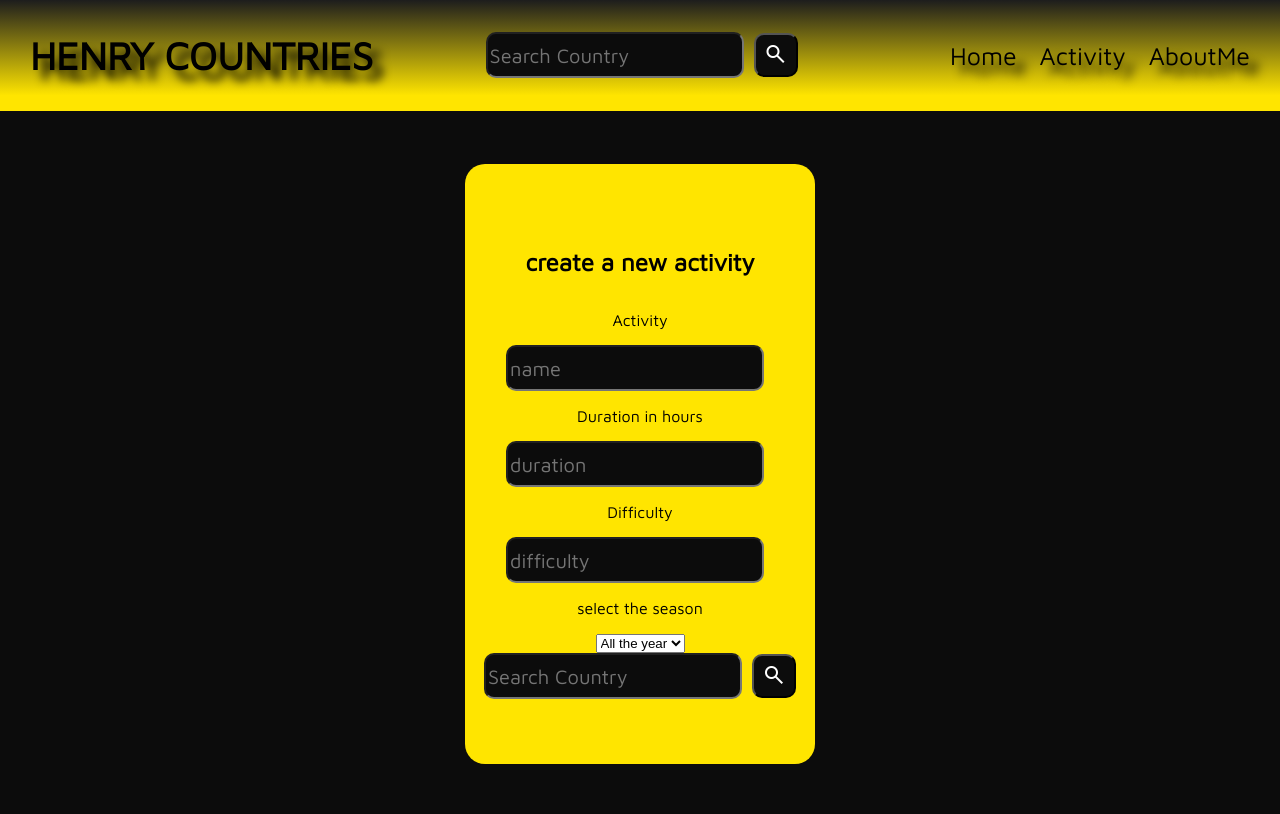
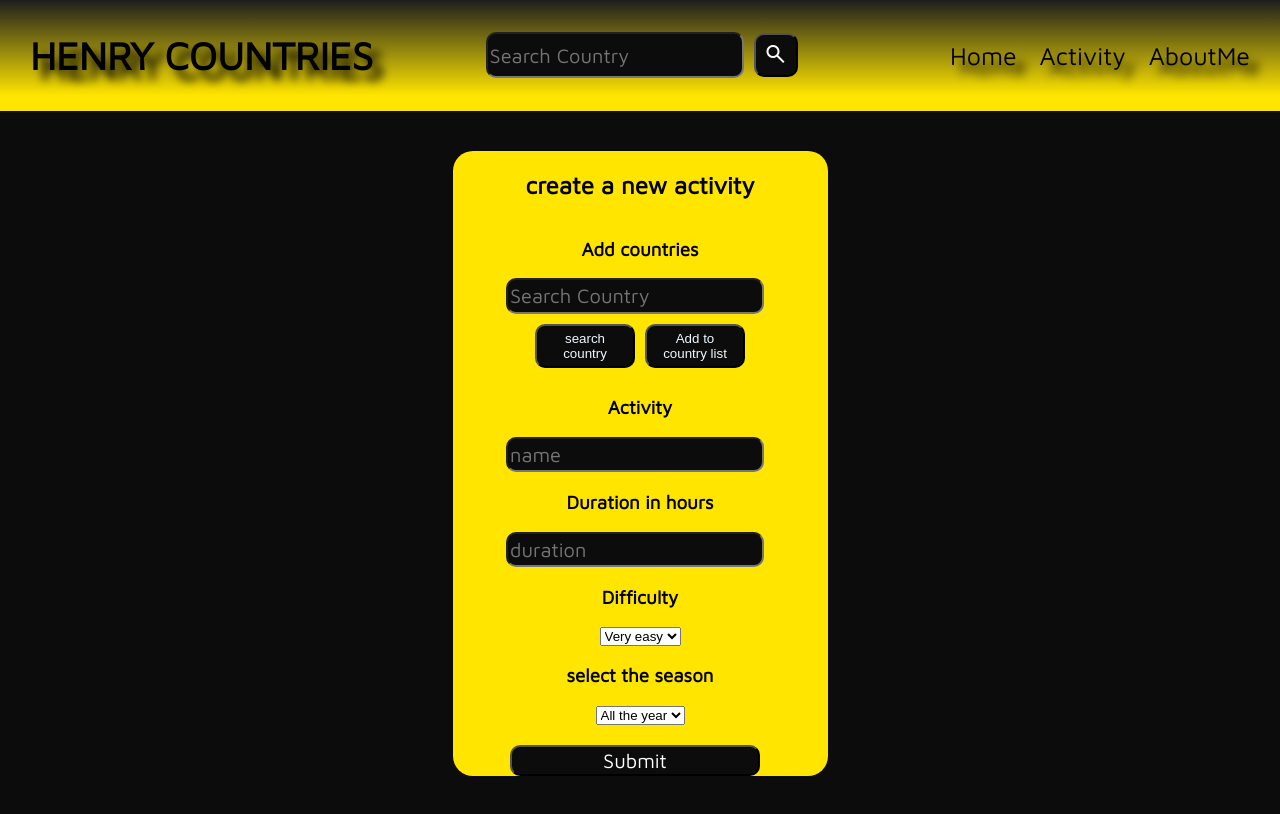
Before and after one commit to omar1779/PI-Henry-Countries, a React (Create React App) app in the folder client/: page /activity in a window 1280 px wide. Built offline with nearby package versions, Linux system fonts and the light colour scheme; no server answers.

Commit message:
solucion de bug - /createActivity

```diff
--- a/client/src/component/CreateActivity.jsx
+++ b/client/src/component/CreateActivity.jsx
@@ -1,37 +1,114 @@
-import React,{ useState , useEffect, Fragment} from "react";
+import React,{ useState , useEffect ,useRef, useLayoutEffect} from "react";
 import {useDispatch , useSelector} from 'react-redux'
-import { getCountryFilter , PostActivityCountry } from "../Redux/action";
+import {PostActivityCountry, getCountryName } from "../Redux/action";
 import './style/CreateActivity.css'
-import Search from './Search'
 export default function CreateActivity (){
     /* inicializo funciones y creo estados para mi componente */
     const dispatch = useDispatch();
-    const [order, ] = useState("ASC");
-    const [page , setPage] = useState(0);
-    const [filter,] = useState("");
     const [name,setName] = useState('')
     const [duration, setDuration] = useState('')
     const [difficulty, setDifficulty] = useState('')
     const [season, setSeason] = useState('')
     const [countryId, setCountryId] = useState([])
+    const [countryObj, setCountryObj] = useState([])
+    const [countrySearch, setCountrySearch] = useState([])
+    const [error, setError] = useState(false)
+    const countries = useSelector((state)=>state.allCountries)
+    useLayoutEffect(()=>{
+        dispatch(getCountryName(countrySearch))
+    },[countrySearch, dispatch])
     const postName = (e)=>{
         e.preventDefault()
+        if( e.target.value === null || e.target.value.length === 0 || !/^[a-zA-Z0-9& áéíóú]+$/.test(e.target.value) ) {
+            setError(true)
+        }else{
+            setName(e.target.value)
+            setError(false)
+        }
+    }
+    const postDuration = (e)=>{
+        e.preventDefault()
+        if( isNaN(e.target.value) || e.target.value <0 ) {
+            setError(true)
+        }else{
+            setDuration(e.target.value)
+            setError(false)
+        }
+    }
+    const postDifficulty = (e)=>{
+        e.preventDefault()
+        setDifficulty(e.target.value)
+    }
+    const postSeason = (e)=>{
+        e.preventDefault()
+        setSeason(e.target.value)
+    }
+    const handledInputChange = (e)=>{
+        e.preventDefault()
+        setCountrySearch(e.target.value)
+    }
+    const handledButton = (e)=>{
+        e.preventDefault()
+        setCountryObj([...countryObj, ...countries])
+    }
+    const handledButtonList = (e)=>{
+        e.preventDefault()
+        setCountryId([...new Set(countryObj.map((e) => e.id))])
+    }
+    const handleSubmit = (e)=>{
+        e.preventDefault()
+        if(name && duration && difficulty && season && countryId){
+            dispatch(PostActivityCountry(name,duration,difficulty,season,countryId))
+            alert('Activity Created')
+        }else{
+            alert('complete the form')
+        }
     }
     return(
         <div className="containerForm">
-            <form className="form">
+            <form className="form" onSubmit={(e)=>{
+                handleSubmit(e)
+            }}>
                 <h2>create a new activity</h2>
-                <p>Activity</p>
-                <input type="text" placeholder="name" onChange={(e)=>{
+                <h3>Add countries</h3>
+                <input
+                    type={'text'}
+                    placeholder={'Search Country'}
+                    onChange={(e)=>{
+                        handledInputChange(e)
+                    }}
+                />
+                <div className="container-button">
+                    <button className="button" onClick={(e)=>{
+                        handledButton(e)
+                    }}>search country</button>
+                    <button className="button" onClick={(e)=>{
+                        handledButtonList(e)
+                    }}>Add to country list</button>
+                </div>
+                <h3>Activity</h3>
+                <input className={error && 'danger'} type="text" placeholder="name" onChange={(e)=>{
                     postName(e)
                 }}/>
-                <p>Duration in hours</p>
-                <input type="text" placeholder="duration" />
-                <p>Difficulty</p>
-                <input type="text" placeholder="difficulty"/>
-                <p>select the season</p>
+                <h3>Duration in hours</h3>
+                <input className={error && 'danger'} type="number" placeholder="duration" onChange={(e)=>{
+                    postDuration(e)
+                }}/>
+                <h3>Difficulty</h3>
+                    <select onChange={(e)=>{
+                        postDifficulty(e)
+                    }}>
+                        <option value="1">Very easy</option>
+                        <option value="2">Easy</option>
+                        <option value="3">Normal</option>
+                        <option value="4">Hard</option>
+                        <option value="5">Very hard</option>
+                    </select>
+                <h3>select the season</h3>
                 <div className="inputSelect">
-                    <select>
+                    <select onChange={(e)=>{
+                        postSeason(e)
+                    }}>
                         <option value="All the year">All the year</option>
                         <option value="Summer">Summer</option>
                         <option value="Winter">Winter</option>
@@ -39,7 +116,7 @@ export default function CreateActivity (){
                         <option value="Autumn">Autumn</option>
                     </select>
                 </div>
-                <Search/>
+                <input className="submit" type="submit"/>
             </form>
         </div>
     )
--- a/client/src/component/style/CreateActivity.css
+++ b/client/src/component/style/CreateActivity.css
@@ -11,15 +11,32 @@
     align-items: center;
     flex-direction: column;
     background: rgb(255,229,0);
-    width: 350px;
-    height: 600px;
+    width: 375px;
+    height: 625px;
     border-radius: 20px;
+    transition: 700ms;
 }
-.inputRadio{
-    display: flex;
-    flex-direction: column;
+.form:hover{
+    box-shadow: 20px 20px 20px rgb(255,229,0);
+    text-shadow: 10px 10px 10px;
 }
-.radio {
-    height: 20px;
-    width: 20px;
+.submit{
+    margin-top: 20px;
 }
+.danger{
+    color: red;
+    border-style: solid;
+    border-color:red;
+    margin: 0;
+}
+.container-button{
+    width: 300;
+    margin: 10px;
+}
+.button{
+    margin-left: 5px;
+    margin-right: 5px;
+    color:aliceblue;
+    width: 100px;
+    cursor: pointer;
+}
```
